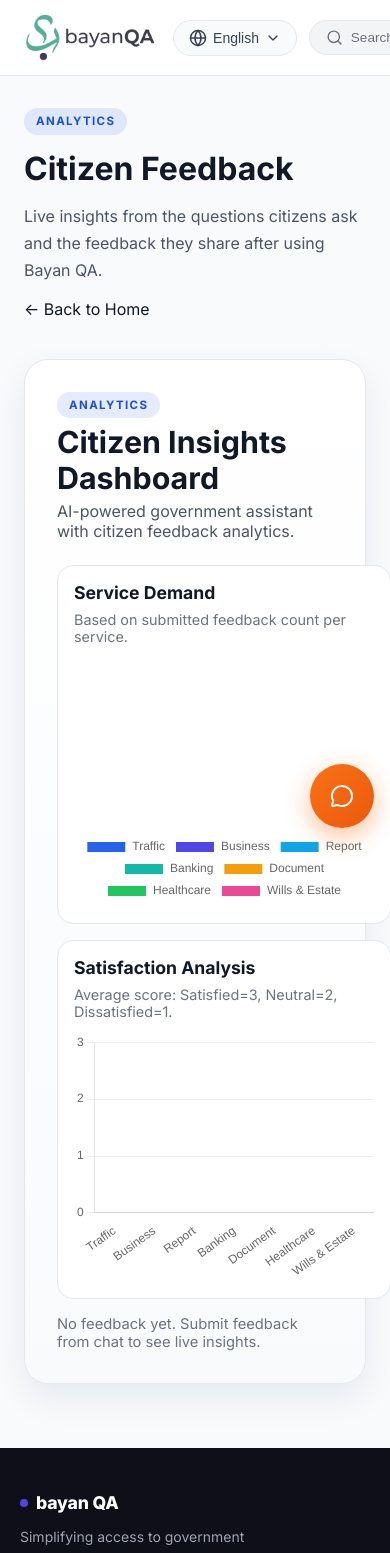
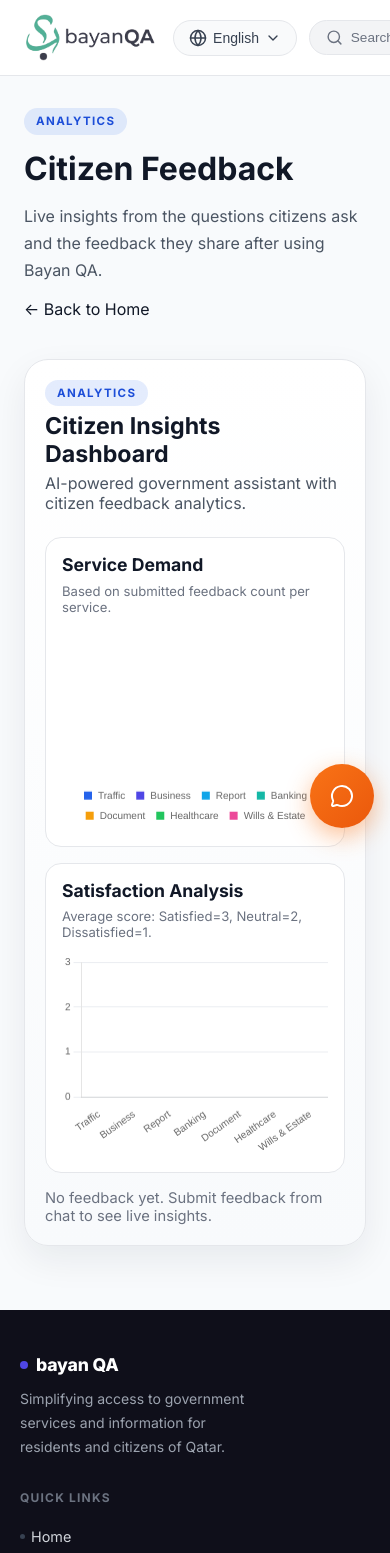
Before and after one commit to adibamaisha/fanar_hackathon, a Next.js app in the folder bayanqa/: page /citizen-feedback in a window 390 px wide. Shown: the top 1553 px of the page. Built offline with nearby package versions, Linux system fonts and the light colour scheme.

Commit message:
media responsive

```diff
--- a/bayanqa/components/CitizenInsightsDashboard.jsx
+++ b/bayanqa/components/CitizenInsightsDashboard.jsx
@@ -35,6 +35,7 @@
 
 export default function CitizenInsightsDashboard() {
   const [feedbackData, setFeedbackData] = useState([]);
+  const [isMobile, setIsMobile] = useState(false);
 
   useEffect(() => {
     const loadData = () => {
@@ -51,6 +52,18 @@
       window.removeEventListener(FEEDBACK_UPDATED_EVENT, loadData);
       window.removeEventListener("focus", loadData);
       document.removeEventListener("visibilitychange", loadData);
+    };
+  }, []);
+
+  useEffect(() => {
+    const mediaQuery = window.matchMedia("(max-width: 640px)");
+    const updateIsMobile = () => setIsMobile(mediaQuery.matches);
+
+    updateIsMobile();
+    mediaQuery.addEventListener("change", updateIsMobile);
+
+    return () => {
+      mediaQuery.removeEventListener("change", updateIsMobile);
     };
   }, []);
 
@@ -84,14 +97,15 @@
           borderColor: getCategoryColors(),
           borderWidth: 1,
           borderRadius: 8,
-          maxBarThickness: 56,
+          maxBarThickness: isMobile ? 30 : 56,
         },
       ],
     }),
-    [averageRatings]
+    [averageRatings, isMobile]
   );
 
-  const barOptions = {
+  const barOptions = useMemo(
+    () => ({
       responsive: true,
       maintainAspectRatio: false,
       scales: {
@@ -100,12 +114,23 @@
           max: 3,
           ticks: {
             stepSize: 1,
+            font: {
+              size: isMobile ? 10 : 12,
+            },
           },
           grid: {
             color: "rgba(148, 163, 184, 0.2)",
           },
         },
         x: {
+          ticks: {
+            maxRotation: isMobile ? 35 : 0,
+            minRotation: isMobile ? 35 : 0,
+            autoSkip: false,
+            font: {
+              size: isMobile ? 10 : 12,
+            },
+          },
           grid: {
             display: false,
           },
@@ -116,17 +141,29 @@
           display: false,
         },
       },
-  };
+    }),
+    [isMobile]
+  );
 
-  const pieOptions = {
+  const pieOptions = useMemo(
+    () => ({
       responsive: true,
       maintainAspectRatio: false,
       plugins: {
         legend: {
           position: "bottom",
+          labels: {
+            boxWidth: isMobile ? 10 : 14,
+            padding: isMobile ? 10 : 14,
+            font: {
+              size: isMobile ? 10 : 12,
             },
           },
-  };
+        },
+      },
+    }),
+    [isMobile]
+  );
 
   return (
     <section className="insights-dashboard" aria-label="Citizen Insights Dashboard">
@@ -217,7 +254,14 @@
         }
 
         .chart-wrap {
-          height: 280px;
+          position: relative;
+          width: 100%;
+          height: clamp(220px, 36vw, 300px);
+        }
+
+        .chart-wrap :global(canvas) {
+          width: 100% !important;
+          height: 100% !important;
         }
 
         .insights-empty {
@@ -232,7 +276,19 @@
           }
 
           .chart-wrap {
-            height: 250px;
+            height: clamp(200px, 52vw, 260px);
+          }
+
+          .insights-dashboard {
+            padding: 1.25rem;
+          }
+
+          .insights-header h2 {
+            font-size: 1.45rem;
+          }
+
+          .insights-note {
+            font-size: 0.82rem;
           }
         }
       `}</style>
```
Also changed, not shown: bayanqa/pages/homePage.jsx (+10 -0 lines). Lines whose indentation alone changed are shown as unchanged.
